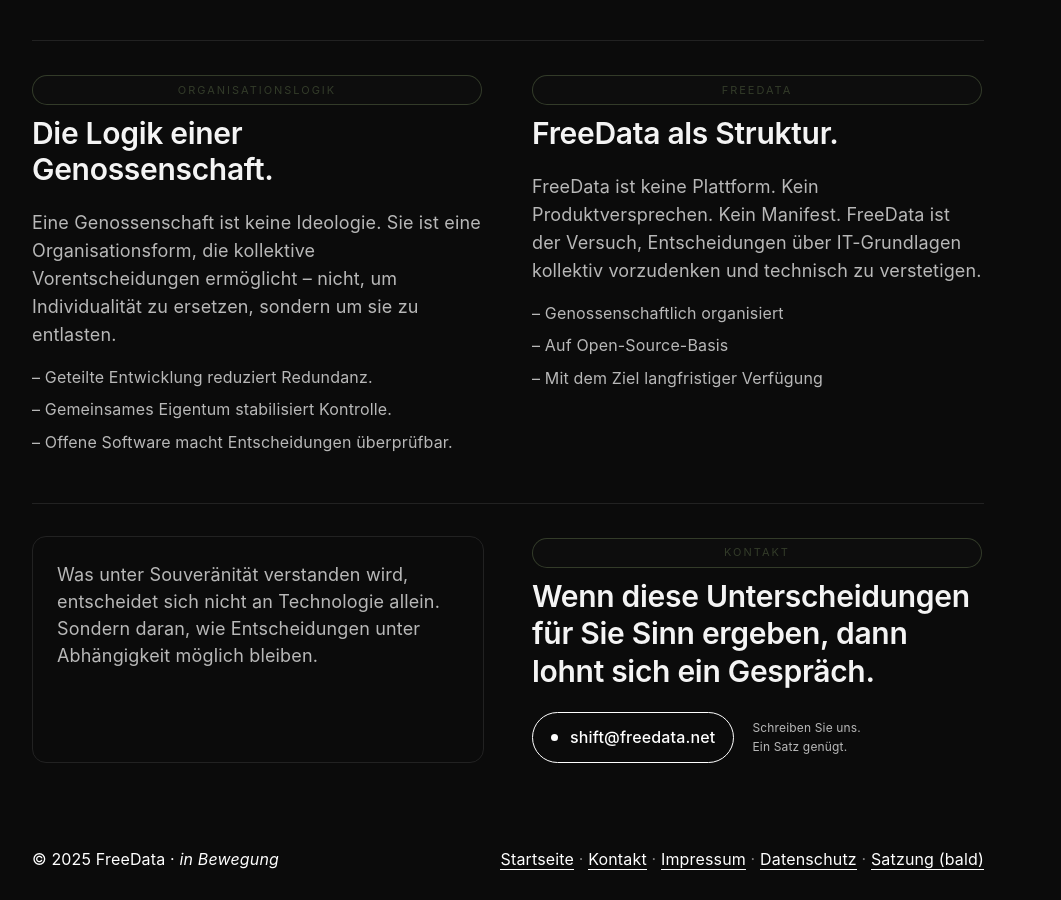
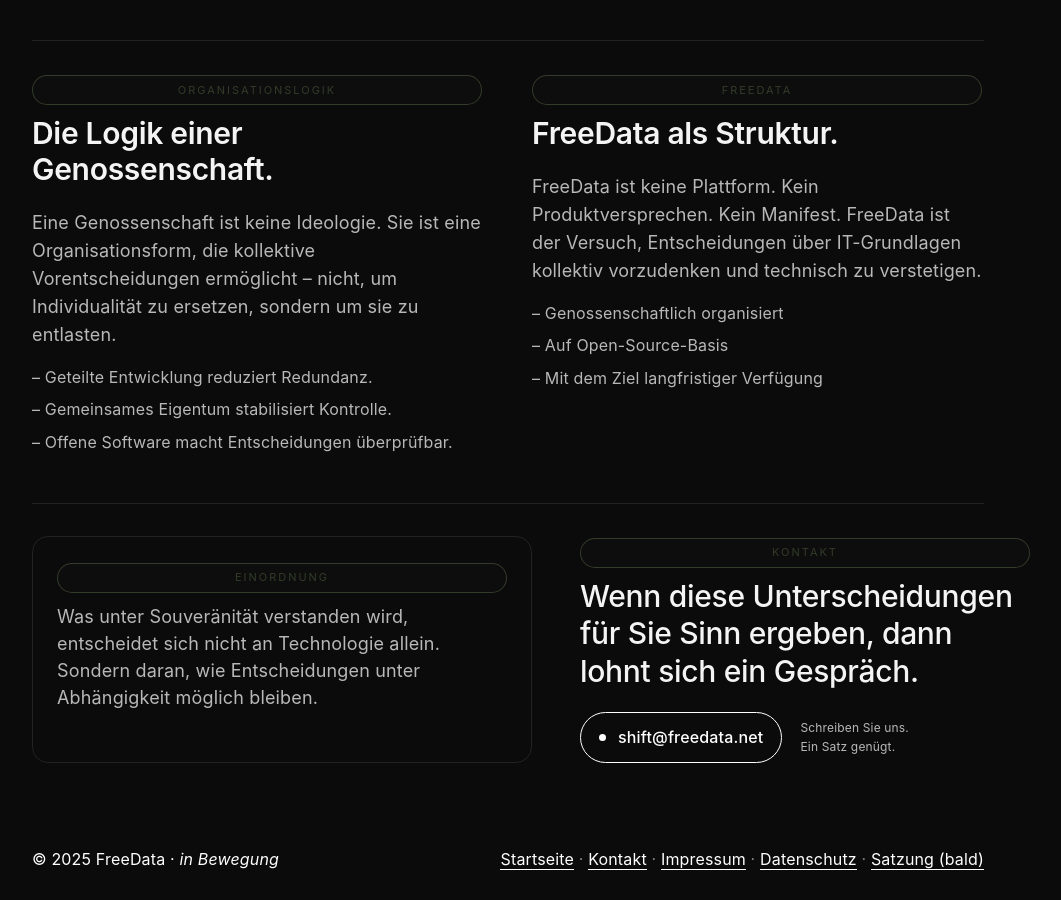
Before and after one commit to freedata-coop/freedata-coop.github.io, a Jekyll site: the page built from index.md, in a window 1280 px wide and 900 px high, scrolled down 1838 px. Shown: the whole window, without its empty margins (132-1193 px from the left). Built offline with Jekyll 4.4.1, drawn with Linux system fonts in a browser that asks for light colours.

Commit message:
(feat): edit css

```diff
--- a/assets/custom.css
+++ b/assets/custom.css
@@ -132,9 +132,12 @@
 .contact h2{
   font-size: clamp(22px,3vw,30px);
   line-height: 1.25;
-  font-weight: 600;
+  font-weight: 500;
 }
 
+.contact .label{
+  opacity:0.5;
+}
 
 /* ================= Head: Label + H2 ================= */
 
@@ -188,17 +191,17 @@
   color:var(--muted);
 }
 
-/* Manifest / Statement Box */
 .manifest{
   border:1px solid var(--line);
   padding:24px;
-  border-radius:14px;
+  border-radius:16px;
 }
 
 .manifest p{
-  font-size: clamp(16px,1.8vw,18px);
-  line-height: 1.5;
-  color: var(--muted);
+  margin:0;
+  font-size:clamp(16px,1.8vw,18px);
+  line-height:1.5;
+  color:var(--muted);
 }
 
 /* CTA */
--- a/index.md
+++ b/index.md
@@ -149,14 +149,19 @@
 <hr class="divider"/>
 
 <section class="grid" aria-label="Feststellung und Kontakt">
-  <div class="manifest">
-    <p>
-      Was unter Souveränität verstanden wird,
-      entscheidet sich nicht an Technologie allein.
-      Sondern daran, wie Entscheidungen
-      unter Abhängigkeit möglich bleiben.
-    </p>
+
+  <div class="stack manifest">
+    <div class="head">
+      <span class="label">Einordnung</span>
+      <p>
+        Was unter Souveränität verstanden wird,
+        entscheidet sich nicht an Technologie allein.
+        Sondern daran, wie Entscheidungen
+        unter Abhängigkeit möglich bleiben.
+      </p>
+    </div>
   </div>
+
   <div class="stack">
     <div class="head">
       <span class="label">Kontakt</span>
```
